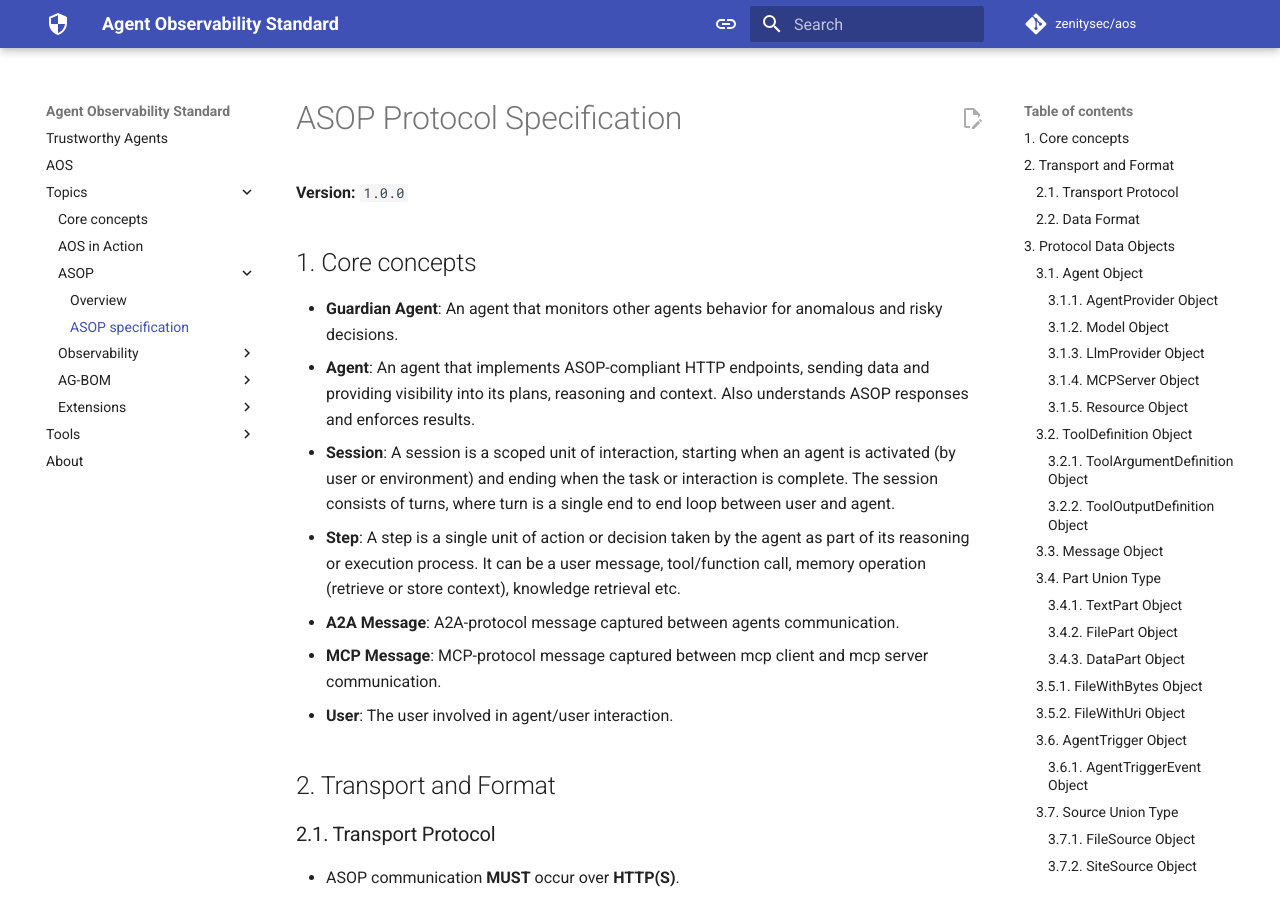
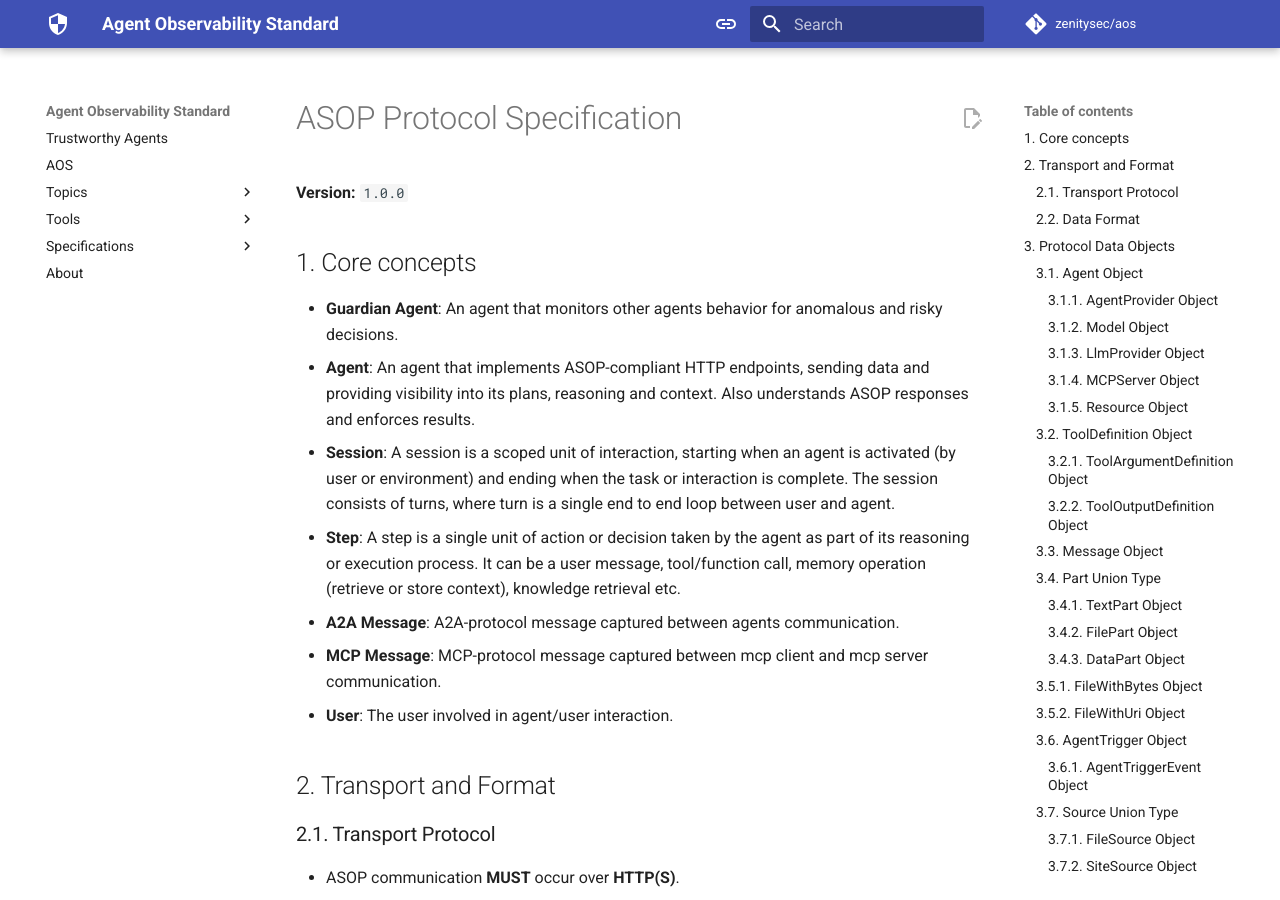
Before and after one commit to zenitysec/AOS, an MkDocs documentation site: the page built from docs/spec/ASOP/specification.md, in a window 1280 px wide and 900 px high. Built offline with MkDocs 1.6.1 and Material for MkDocs 9.7.7, drawn with Linux system fonts in a browser that asks for light colours; comment, search, counter and statistics services are not loaded; some of the changed lines change nothing that is shown.

Commit message:
reintro spec dir

```diff
--- a/mkdocs.yml
+++ b/mkdocs.yml
@@ -99,6 +99,11 @@ nav:
       - Generate Audit Log: tools/guardian_agent/generate_audit_log.md
       - Generate SBOM: tools/guardian_agent/generate_sbom.md
     - Native Support: tools/native_support/README.md
+  - Specifications:
+    - AOS Specification: ../specification/ASOP/asop_schema.json
+    - ASOP Specification: specifications/asop_specification.md
+    - OCSF Specification: specifications/ocsf_specification.md
+    - AG-BOM Specification: specifications/ag_bom_specification.md
   - About: about.md
 
 markdown_extensions:
```
Also changed, not shown: docs/spec/AG-BOM/README.md (renamed from docs/topics/AG-BOM/README.md), docs/spec/AG-BOM/extend_cyclonedx.md (renamed from docs/topics/AG-BOM/extend_cyclonedx.md), docs/spec/AG-BOM/extend_spdx.md (renamed from docs/topics/AG-BOM/extend_spdx.md), docs/spec/AG-BOM/extend_swid.md (renamed from docs/topics/AG-BOM/extend_swid.md), docs/spec/ASOP/README.md (renamed from docs/topics/ASOP/README.md), docs/spec/ASOP/specification.md (renamed from docs/topics/ASOP/specification.md), docs/spec/Observability/OCSF/README.md (renamed from docs/topics/Observability/OCSF/README.md), docs/spec/Observability/OCSF/implementation_examples.md (renamed from docs/topics/Observability/OCSF/implementation_examples.md), docs/spec/Observability/OpenTelemetry.md (renamed from docs/topics/Observability/OpenTelemetry.md), docs/spec/Observability/README.md (renamed from docs/topics/Observability/README.md).
